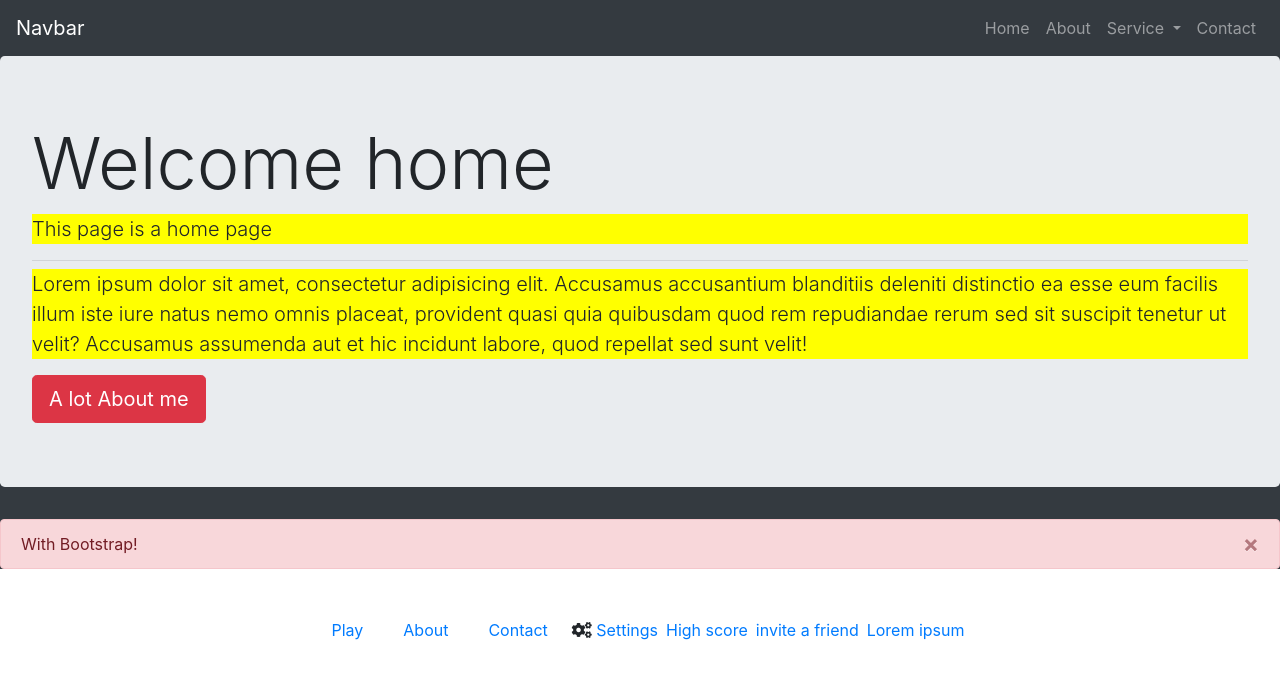
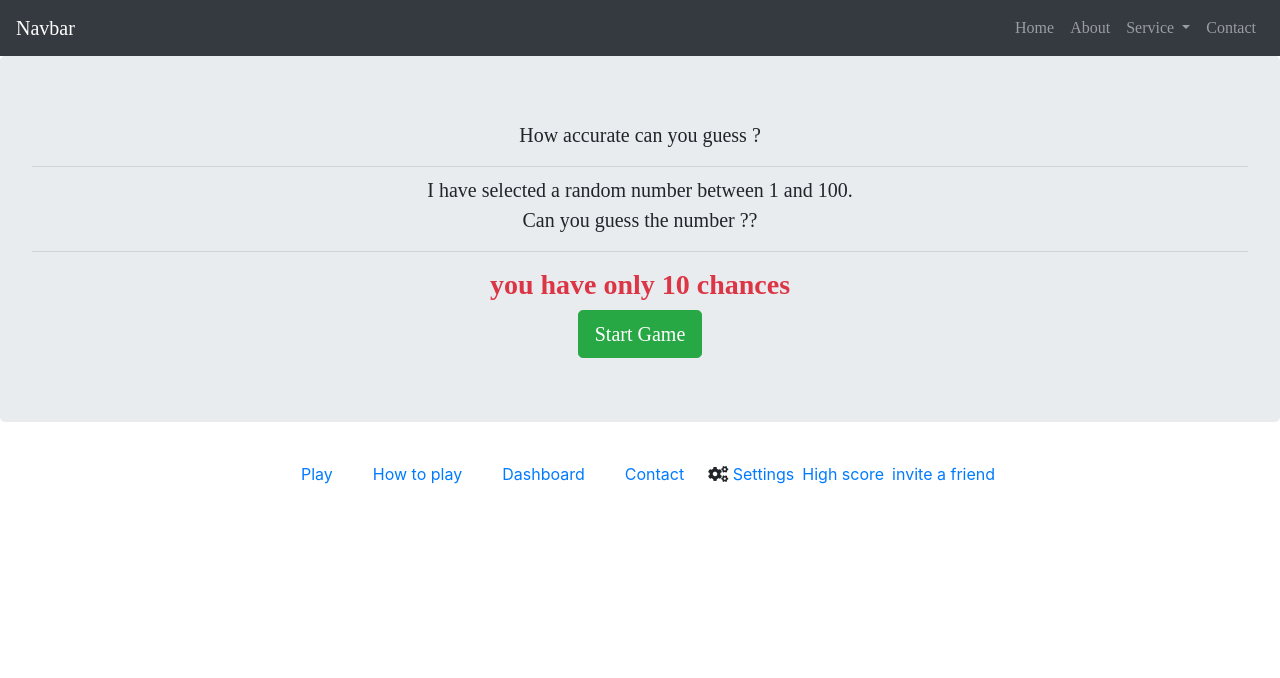
Before and after one commit to Katalyst33/vue-mpa, a Vue app: page / in a window 1280 px wide. Shown: the top 678 px of the page. Built offline with nearby package versions, Linux system fonts and the light colour scheme.

Commit message:
designed layout for vue app

```diff
--- a/src/App.vue
+++ b/src/App.vue
@@ -7,7 +7,11 @@
 </template>
 
 <style>
-    body {
+    #app{
+        /*background-color: yellow;*/
+        font-family: 'Indie Flower', cursive;
+    }
+   /* p{
         background-color: yellow;
-    }
+    }*/
 </style>
--- /dev/null
+++ b/src/components/GuessGame.vue
@@ -0,0 +1,121 @@
+<template>
+    <section class="home page">
+        <div class="jumbotron text-center">
+<!--          alert-->
+            <div>
+                <div class="alert alert-danger alert-dismissible fade show" role="alert">
+                    With Bootstrap!
+                    <button type="button" class="close" data-dismiss="alert" aria-label="Close">
+                        <span aria-hidden="true">&times;</span>
+                    </button>
+                </div>
+            </div>
+            <div class="form">
+                <label for="guessField">Enter a guess: </label>
+                <input type="text" id="guessField" class="guessField">
+                <input name="" id="myBtn" class="guessSubmit btn btn-primary" type="submit" value="Submit guess">
+            </div>
+        </div>
+    </section>
+</template>
+
+<script>
+
+alert('hello xam')
+
+</script>
+
+<!--<script>
+let randomNumber = Math.floor(Math.random() * 100) + 1
+document.getElementById('answer').innerHTML = randomNumber
+
+const guesses = document.querySelector('.guesses')
+const lastResult = document.querySelector('.lastResult')
+const lowOrHi = document.querySelector('.lowOrHi')
+
+const guessSubmit = document.querySelector('.guessSubmit')
+const guessField = document.querySelector('.guessField')
+let guessCount = document.getElementById('.guessCount')
+
+let correctGuess = 0
+// correctGuess = document.getElementById('correctGuess');
+guessCount = 1
+
+let resetButton
+guessField.focus()
+
+// run function with enter key
+guessField.addEventListener('keyup', function (event) {
+  if (event.keyCode === 13) {
+    event.preventDefault()
+    document.getElementById('myBtn').click()
+  }
+})
+
+function checkGuess () {
+  let userGuess = Number(guessField.value)
+
+  if (guessCount === 1) {
+    guesses.textContent = 'previous guesses: '
+  }
+
+  guesses.textContent += userGuess + '  '
+
+  if (userGuess === randomNumber) {
+    // correctGuess.textContent = '60';
+    lastResult.textContent = 'congratulations! you got it!'
+    lastResult.style.backgroundColor = 'green'
+    lowOrHi.textContent = ' '
+    correctGuess += 1
+
+    setGameOver()
+  } else if (guessCount === 10) {
+    lastResult.textContent = '!!!GAME OVER !!!'
+    setGameOver()
+  } else {
+    lastResult.textContent = 'Wrong!'
+    lastResult.style.backgroundColor = 'red'
+    if (userGuess < randomNumber) {
+      lowOrHi.textContent = 'Last guess was too low!'
+    } else if (userGuess > randomNumber) {
+      lowOrHi.textContent = 'last guess was too high'
+    }
+  }
+  guessCount.textContent = guessCount
+
+  guessCount++
+  guessField.value = ' '
+  guessField.focus()
+}
+
+guessSubmit.addEventListener('click', checkGuess)
+
+function setGameOver () {
+  guessField.disabled = true
+  guessSubmit.disabled = true
+  resetButton = document.createElement('button')
+  resetButton.textContent = 'Start new game'
+  document.body.appendChild(resetButton)
+  resetButton.add('click', resetGame)
+}
+
+function resetGame () {
+  guessCount = 1
+
+  const resetParas = document.querySelectorAll('.resultParas p')
+  for (let i = 0; i < resetParas.length; i++) {
+    resetParas[i].textContent = ''
+  }
+  resetButton.parentNode.removeChild(resetButton)
+
+  guessField.disabled = false
+  guessSubmit.disabled = false
+  guessField.value = ''
+  guessField.focus()
+
+  lastResult.style.backgroundColor = 'white'
+
+  randomNumber = Math.floor(Math.random() * 100) + 1
+}
+
+</script>-->
--- a/src/components/commons/Footer.vue
+++ b/src/components/commons/Footer.vue
@@ -3,19 +3,26 @@
         <div class="container mt-4">
             <div class="col-12">
                 <ul class="list-inline text white text-center">
+
                     <li class="list-inline-item">
-                    <router-link class="nav-link" to="/">Play</router-link>
+                        <router-link class="nav-link" to="/game">Play </router-link>
                     </li>
+
                     <li class="list-inline-item">
-                        <router-link class="nav-link" to="/about">About</router-link>
+                    <router-link class="nav-link" to="/">How to play </router-link>
                     </li>
+
+                    <li class="list-inline-item">
+                        <router-link class="nav-link" to="/dashboard">Dashboard</router-link>
+                    </li>
+
                     <li class="list-inline-item">
                         <router-link class="nav-link" to="/contact">Contact</router-link>
                     </li>
                     <li class="list-inline-item"><i class="fas fa-cogs"></i><a href="#"> Settings</a></li>
                     <li class="list-inline-item"><a href="#"> High score</a></li>
                     <li class="list-inline-item"><a href="#"> invite a friend </a></li>
-                    <li class="list-inline-item"><a href="#"> Lorem ipsum</a></li>
+
                 </ul>
             </div>
         </div>
@@ -24,6 +31,8 @@
 
 <style>
     footer{
-        padding-top: 1px;
+        /*padding-top: 1px;*/
+        margin-bottom: -200px;
+        padding-bottom: -200px;
     }
 </style>
--- a/src/main.js
+++ b/src/main.js
@@ -9,11 +9,7 @@ import 'bootstrap'
 import 'bootstrap/dist/css/bootstrap.min.css'
 import '@fortawesome/fontawesome-free/css/all.min.css'
 
-/*
-<style>
-@import url('https://fonts.googleapis.com/css?family=Baloo+Bhai&display=swap');
-</style>
-*/
+
 
 Vue.config.productionTip = false
 
--- a/src/router.js
+++ b/src/router.js
@@ -12,6 +12,24 @@ export default new Router({
       component: Home
     },
     {
+      path: '/game',
+      name: 'game',
+      // route level code-splitting
+      // this generates a separate chunk (about.[hash].js) for this route
+      // which is lazy-loaded when the route is visited.
+      component: () => import(/* webpackChunkName: "about" */ './components/GuessGame')
+    },
+
+    {
+      path: '/dashboard',
+      name: 'dashboard',
+      // route level code-splitting
+      // this generates a separate chunk (about.[hash].js) for this route
+      // which is lazy-loaded when the route is visited.
+      component: () => import(/* webpackChunkName: "about" */ './views/Dashboard')
+    },
+
+    {
       path: '/about',
       name: 'about',
       // route level code-splitting
@@ -19,6 +37,7 @@ export default new Router({
       // which is lazy-loaded when the route is visited.
       component: () => import(/* webpackChunkName: "about" */ './views/About.vue')
     },
+
     {
       path: '/contact',
       name: 'contact',
--- /dev/null
+++ b/src/views/Dashboard.vue
@@ -0,0 +1,41 @@
+<template>
+    <section class="container rounded bg-light py-4 mt-5" >
+        <div class="row">
+            <div class="col-4">
+                <h4 class="">Score:50</h4>
+            </div>
+            <div class="col-4 offset-4">
+                <h4 class="">Points:50</h4>
+            </div>
+        </div>
+
+
+        <div class="row pt-3 font-weight-bold">
+            <div class="col-3">
+                <p>Total Guesses:</p>
+                <h1 id="guessCount">0</h1>
+
+            </div>
+            <div class="col-3">
+                <p class="text-success">Correct Guesses:</p>
+                <h1 id="correctGuess" >0</h1>
+
+            </div>
+            <div class="col-3">
+                <p class="text-danger">Wrong Guesses:</p>
+                <h1>50</h1>
+            </div>
+            <div class="col-3">
+                <p class="">Total Rounds played:</p>
+                <h1>50</h1>
+            </div>
+
+
+        </div>
+        </div>
+        </div>
+    </section>
+
+
+
+</template>
--- a/src/views/Home.vue
+++ b/src/views/Home.vue
@@ -1,36 +1,21 @@
 <template>
-  <section class="home page bg-dark">
-    <div class="jumbotron">
-      <h1 class="display-3">Welcome home</h1>
-      <p class="lead">This page is a home page</p>
+    <section class="home page">
+    <div class="jumbotron text-center">
+      <p class="lead">How  accurate can you guess ?</p>
       <hr class="my-2">
       <p class="lead">
-        Lorem ipsum dolor sit amet, consectetur adipisicing elit. Accusamus accusantium blanditiis deleniti
-        distinctio ea esse eum facilis illum iste iure natus nemo omnis placeat, provident quasi quia quibusdam
-        quod rem repudiandae rerum sed sit suscipit tenetur ut velit? Accusamus assumenda aut et hic incidunt
-        labore, quod repellat sed sunt velit!
-      </p>
-      <a class="btn btn-danger btn-lg" href="Jumbo action link" role="button">A lot About me</a>
-    </div>
-    <div>
-      <div class="alert alert-danger alert-dismissible fade show" role="alert">
-        With Bootstrap!
-        <button type="button" class="close" data-dismiss="alert" aria-label="Close">
-          <span aria-hidden="true">&times;</span>
-        </button>
-      </div>
+        I have selected a random number between 1 and 100.
+        <br>
+      Can you guess the number ??
+        <hr>
+      <h3 class="text-danger font-weight-bold"> you have only 10 chances </h3>
+
+
+      <a class="btn btn-success btn-lg" href="Jumbo action link" role="button"><router-link class="text-white" to="/game">Start Game</router-link></a>
     </div>
 
   </section>
-
 </template>
-
-<style>
-  p{
-    background-color: yellow;
-  }
-</style>
-
 
 <script>
 // @ is an alias to /src
```
